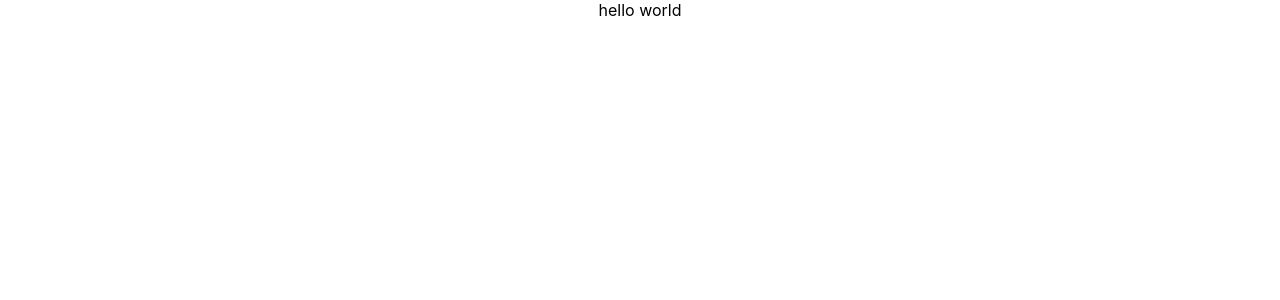
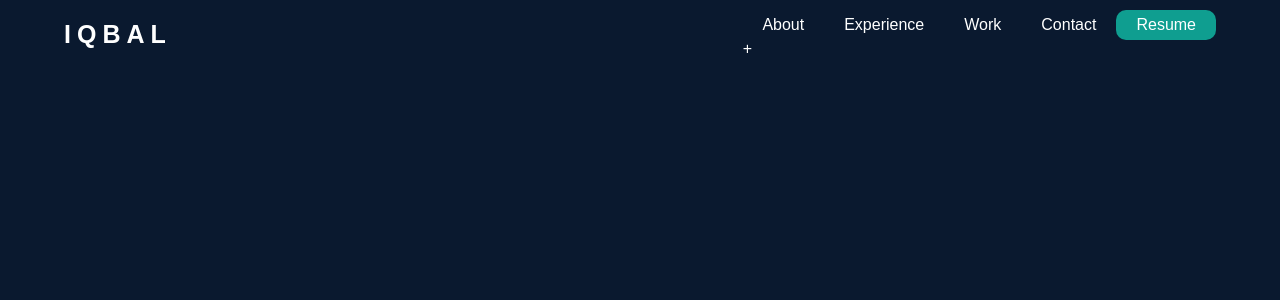
Before and after one commit to ikbalrazu/MyPortfolio, a React (Create React App) app: page / in a window 1280 px wide. Shown: the top 300 px of the page. Built offline with nearby package versions, Linux system fonts and the light colour scheme.

Commit message:
working for header

```diff
--- a/src/App.js
+++ b/src/App.js
@@ -1,10 +1,9 @@
 import './App.css';
+import Header from './components/Header';
 
 function App() {
   return (
-    <div className="App">
-      hello world
-    </div>
+      <Header/>
   );
 }
 
--- /dev/null
+++ b/src/components/Header.js
@@ -0,0 +1,34 @@
+import '../styles/header.css';
+import React,{useState} from 'react';
+
+const Header = () =>{
+
+    const [click,setClick] = useState(false);
+
+    const handleClick = () => {
+        setClick(!click);
+    }
+
+    return(
+        <div className="navbar">
+            <div className="logo">
+            IQBAL
+            </div>
+            <div>
+            <ul className="navbar_ul">
+                <li><a href="#">About</a></li>
+                <li><a href="#">Experience</a></li>
+                <li><a href="#">Work</a></li>
+                <li><a href="#">Contact</a></li>
+                <a href="#" className="btn">Resume</a>
+            </ul>
+            <div className='nav-icon' onClick={handleClick}>
+                <i className={click ? "#" : "+"}></i>
+                {click ? <i>#</i> : <i>+</i>}
+            </div>
+            </div>
+
+        </div>
+    )
+}
+export default Header;
--- /dev/null
+++ b/src/styles/header.css
@@ -0,0 +1,56 @@
+
+*{
+    box-sizing: border-box;
+    padding: 0;
+    margin: 0;
+}
+body{
+    font-family: sans-serif;
+    color: white;
+    background-color: #0a192f;
+}
+a{
+    color: white;
+}
+.navbar{
+    display: flex;
+    justify-content: space-between;
+    padding: 10px 5%;
+    align-items: center;
+}
+.logo{
+    font-size: 25px;
+    letter-spacing: 6px;
+    font-weight: 600;
+    cursor: pointer;
+}
+.navbar_ul{
+    display: flex;
+}
+.navbar_ul li{
+    display: inline-block;
+    padding: 6px 20px;
+}
+.navbar_ul li a{
+    text-decoration: none;
+    transition: all 0.4s;
+}
+.navbar_ul li a:hover{
+    color: #0088a9;
+}
+.btn{
+    padding: 6px 20px;
+    text-decoration: none;
+    background-color: rgb(15, 158, 144);
+    border-radius: 10px;
+    transition: all 0.4s;
+}
+.btn:hover{
+    background-color: rgb(17, 93, 86);
+}
+
+@media screen and (max-width: 600px){
+    .navbar{
+        flex-direction: column;
+    }
+}
```
Also changed, not shown: 2 other files (tests, documents, lock files or other folders).
